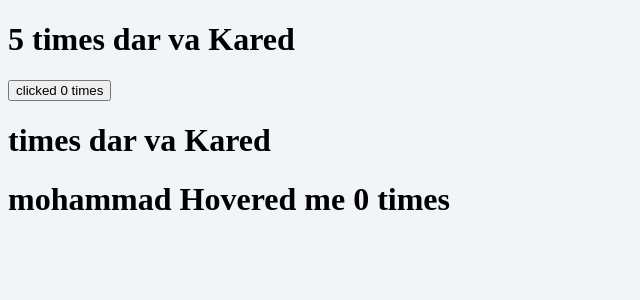
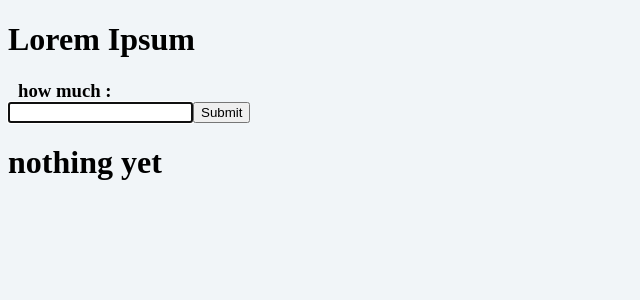
Before and after one commit to MMPgenave/shop, a React (Create React App) app: page / in a window 1280 px wide. Shown: the top 300 px of the page, without its empty margins (0-640 px from the left). Built offline with nearby package versions, Linux system fonts and the light colour scheme.

Commit message:
Lorem-ipsum project Initial functionality constructed

```diff
--- /dev/null
+++ b/src/LoremProject/Lorem.js
@@ -0,0 +1,30 @@
+import React, { useState } from "react";
+import { useRef } from "react";
+import ShowLorem from "./ShowLorem";
+const Lorem = () => {
+  const [inputValue, setInputValue] = useState(0);
+  const refInput = useRef(null);
+
+  const submitHandler = (e) => {
+    window.alert("form submitted");
+    e.preventDefault();
+    const numberOfItems = refInput.current.value;
+    setInputValue((prev) => numberOfItems);
+  };
+
+  return (
+    <div>
+      <h1>Lorem Ipsum</h1>
+      <form onSubmit={submitHandler}>
+        <label>
+          <h3>how much : </h3>
+        </label>
+        <input type="text" autoFocus ref={refInput} />
+        <button type="submit">Submit</button>
+      </form>
+      {inputValue ? <ShowLorem value={inputValue} /> : <h1>nothing yet </h1>}
+    </div>
+  );
+};
+
+export default Lorem;
--- /dev/null
+++ b/src/LoremProject/ShowLorem.js
@@ -0,0 +1,18 @@
+import React from "react";
+import data from "./data";
+
+const ShowLorem = (props) => {
+  const Data = data.filter((Item) => {
+    return Item.id <= props.value;
+  });
+
+  return Data.map((element) => {
+    return (
+      <div key={element.id}>
+        <h1>{element.text}</h1>
+      </div>
+    );
+  });
+};
+
+export default ShowLorem;
--- /dev/null
+++ b/src/LoremProject/data.js
@@ -0,0 +1,14 @@
+const data = [
+  { id: 1, text: "ali" },
+  { id: 2, text: "mahamad" },
+  { id: 3, text: "cues" },
+  { id: 4, text: "kaivan" },
+  { id: 5, text: "mahsen" },
+  { id: 6, text: "piam" },
+  { id: 7, text: "hesam" },
+  { id: 8, text: "vahid" },
+  { id: 9, text: "omid" },
+  { id: 10, text: "hamid" },
+  { id: 11, text: "nika" }
+];
+export default data;
--- a/src/index.js
+++ b/src/index.js
@@ -1,12 +1,11 @@
 import React from "react";
 import ReactDOM from "react-dom";
-
+import Lorem from "./LoremProject/Lorem";
 import App from "./App";
-import Appfortest from "./HOC/Appfortest";
 
 ReactDOM.render(
   <>
-    <Appfortest />
+    <Lorem />
   </>,
   document.getElementById("root")
 );
```
Also changed, not shown: src/Appfortest.js (deleted, +0 -21 lines).
